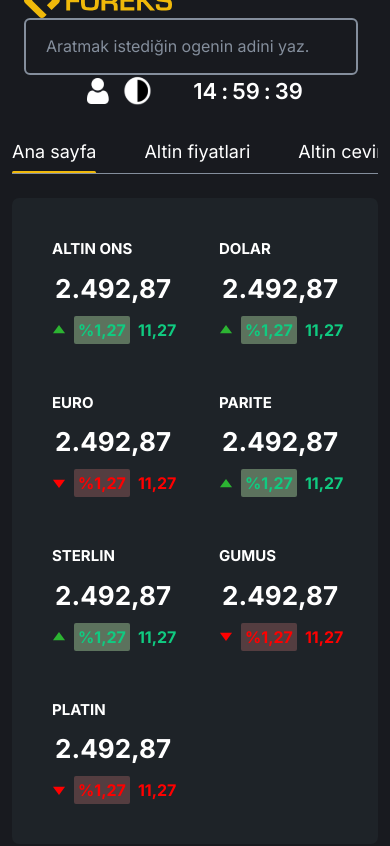
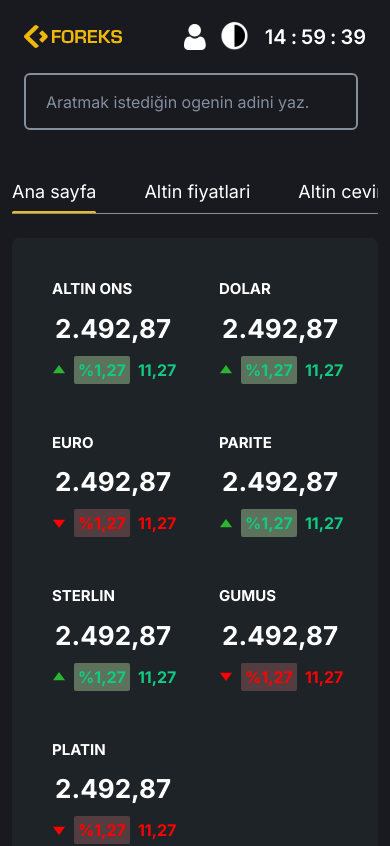
Before and after one commit to Abdul-Basit21/sardarReact, a React (Vite) app: page / in a window 390 px wide. Shown: the top 846 px of the page. Built offline with nearby package versions, Linux system fonts and the light colour scheme.

Commit message:
nav-responsive

```diff
--- a/src/components/Footer.scss
+++ b/src/components/Footer.scss
@@ -1,7 +1,10 @@
 .footer-main-wrapper{
     background-color: #181A1F;
-    padding-top: 50px;
+    padding-top: 80px;
     padding-bottom: 80px;
+    @media (max-width: 768px){
+        padding-top: 50px;
+    }
     .foot-logo{
         .foot-icons-wrap{
             margin-top: 100px;
--- a/src/components/Navbar.jsx
+++ b/src/components/Navbar.jsx
@@ -19,15 +19,15 @@ function Navbar() {
         document.getElementById('min').innerHTML = min;
         document.getElementById('sec').innerHTML = sec;
 
-      }
-      setInterval(displayTime, 1000)
+    }
+    setInterval(displayTime, 1000)
 
     return (
         <>
             <div className="container-fluid main-nav bg-custom-dark" id="navbar">
                 <div className="container">
                     <div className="row">
-                        <div className="col-lg-3 col-sm-4 col-md-3 d-flex align-items-center">
+                        <div className="col-lg-3 col-4 col-md-3 d-flex align-items-center col-logo">
                             <img src={Logo} alt="" />
                         </div>
                         <div className="col-lg-6 col-md-6 col-sm-12">
@@ -36,7 +36,7 @@ function Navbar() {
                                 {/* <button className="btn btn-outline-success" type="submit">Search</button> */}
                             </form>
                         </div>
-                        <div className="col-lg-3 col-md-3 col-sm-2 d-flex align-items-center justify-content-center">
+                        <div className="col-lg-3 col-md-3 col-8 d-flex align-items-center justify-content-center col-right">
                             <div className="nav-right-col">
                                 <div className="nav-acc-info">
                                     <img src={Person} alt="" />
--- a/src/components/Navbar.scss
+++ b/src/components/Navbar.scss
@@ -3,6 +3,25 @@
     display: flex;
     justify-content: center;
     align-items: center;
+    @media (max-width: 768px){
+        height: auto;
+        padding-top: 20px;
+        .col-logo{
+            order: -1;
+            margin-bottom: 20px;
+        }
+        .col-right{
+            order: -1;
+            justify-content: flex-end !important;
+            margin-bottom: 20px;
+            .nav-right-col{
+                gap: 15px !important;
+                span#curr-time{
+                    font-size: 20px !important;
+                }
+            }
+        }
+    }
     .container{
         .row{
             form{
```
